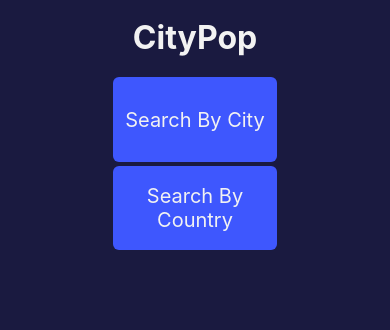
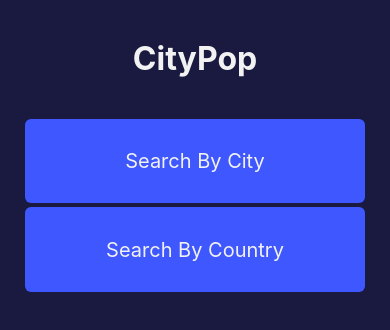
Before and after one commit to llannerblad/CityPop-reactnative, a React Native app: screen /Home in a window 390 px wide. Shown: the top 330 px of the page. Built offline with nearby package versions, Linux system fonts and the light colour scheme.

Commit message:
refactored code

```diff
--- a/app/screens/HomeScreen.tsx
+++ b/app/screens/HomeScreen.tsx
@@ -1,6 +1,5 @@
 import React from "react";
-import { SafeAreaView, Text, View } from "react-native";
-
+import { SafeAreaView, Text } from "react-native";
 import CustomButton from "../components/CustomButton";
 import * as css from "../../Styles";
 
@@ -12,7 +11,6 @@ interface Props {
 function HomeScreen({ navigation }: Props) {
     return (
         <SafeAreaView style={css.global.container}>
-        <View style={css.global.container}>
             <Text style={css.global.title1}>CityPop</Text>
             <CustomButton
             text="Search By City"
@@ -24,7 +22,6 @@ function HomeScreen({ navigation }: Props) {
             backgroundColor={css.colors.button_bg}
             onPress={() => navigation.navigate("Country")}
             />
-        </View>
         </SafeAreaView>
     );
 }
```
